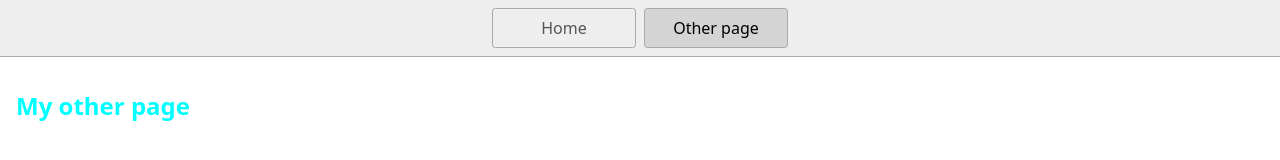
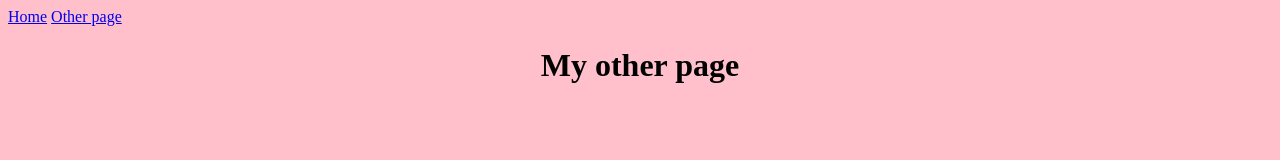
Before and after one commit to Sanja-max/Mitt-_-prosjekt-_-1, a website: page page2.html in a window 1280 px wide. Drawn offline with Linux system fonts and the light colour scheme.

Commit message:
endret noe

```diff
--- a/styles.css
+++ b/styles.css
@@ -1,57 +1,27 @@
-* {
-  box-sizing: border-box;
+body {
+  background-color: pink;
 }
 
-body {
+ul {
+  display: flex;
+  justify-content: end;
+  list-style-type: none;
+  gap: 10px;
   margin: 0;
-  font-family: system-ui, sans-serif;
-  color: black;
-  background: url() no-repeat center center fixed;
-  -webkit-background-size: cover;
-  -moz-background-size: cover;
-  -o-background-size: cover;
-  background-size: cover;
+  padding: 0;
+}
+h1 {
+  display: flex;
+  justify-content: center;
 }
 
-nav {
+h2 {
   display: flex;
-  flex-wrap: wrap;
-  align-items:center;
-  justify-content: center;
-  padding: 0.5rem;
-  gap: 0.5rem;
-  border-bottom: solid 1px #aaa;
-  background-color: #eee;
+  justify-content: start;
 }
-
-nav a {
-  display: inline-block;
-  min-width: 9rem;
-  padding: 0.5rem;
-  border-radius: 0.2rem;
-  border: solid 1px #aaa;
-  text-align: center;
-  text-decoration: none;
-  color: #555;
+img {
+  display: flex;
+  margin-right: auto;
+  width: 200px;
+  height:auto;
 }
-
-nav a[aria-current='page'] {
-  color: #000;
-  background-color: #d4d4d4;
-}
-
-main {
-  padding: 1rem;
-}
-
-h1 {
-  color: aqua;
-  font-weight: bold;
-  font-size: 1.5rem;
-}
-
-
-img {
-  width: 200px;
-  height: auto;
-}
```
Also changed, not shown: index.html (+0 -1 lines).
